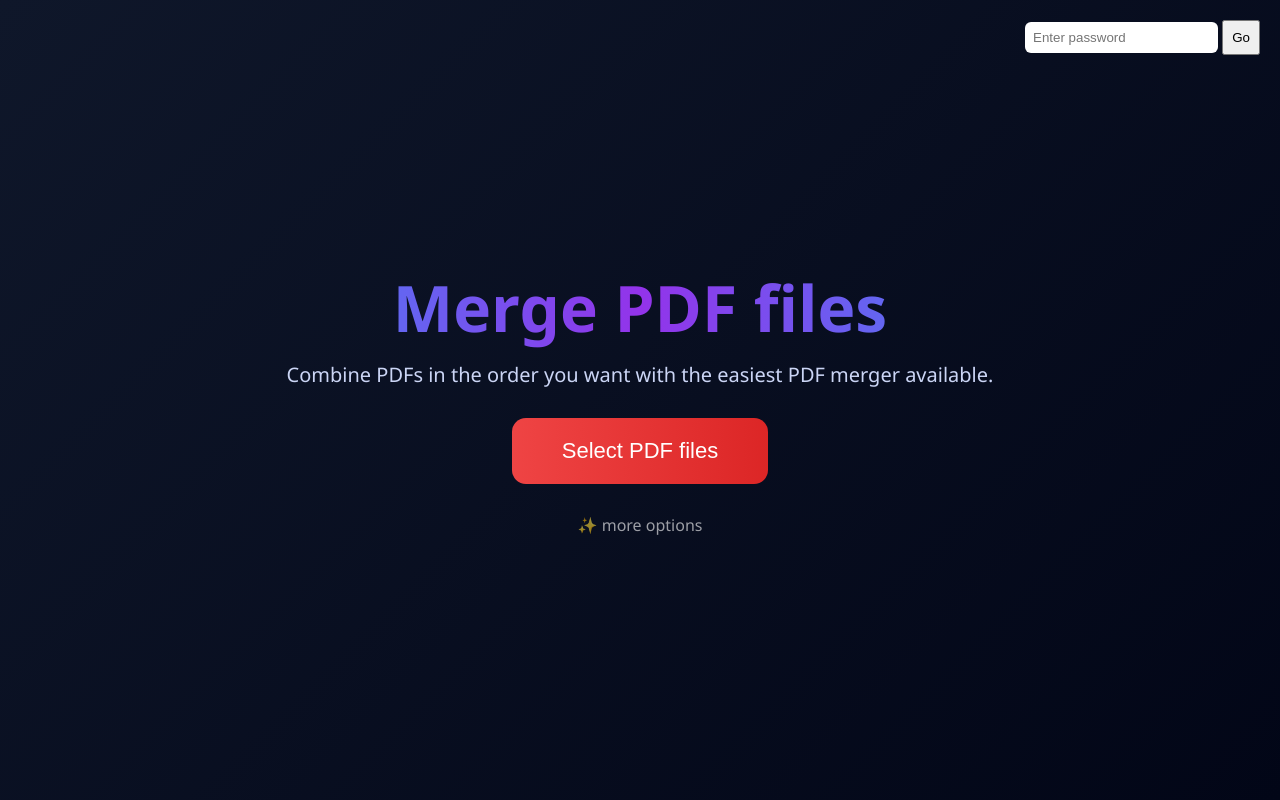
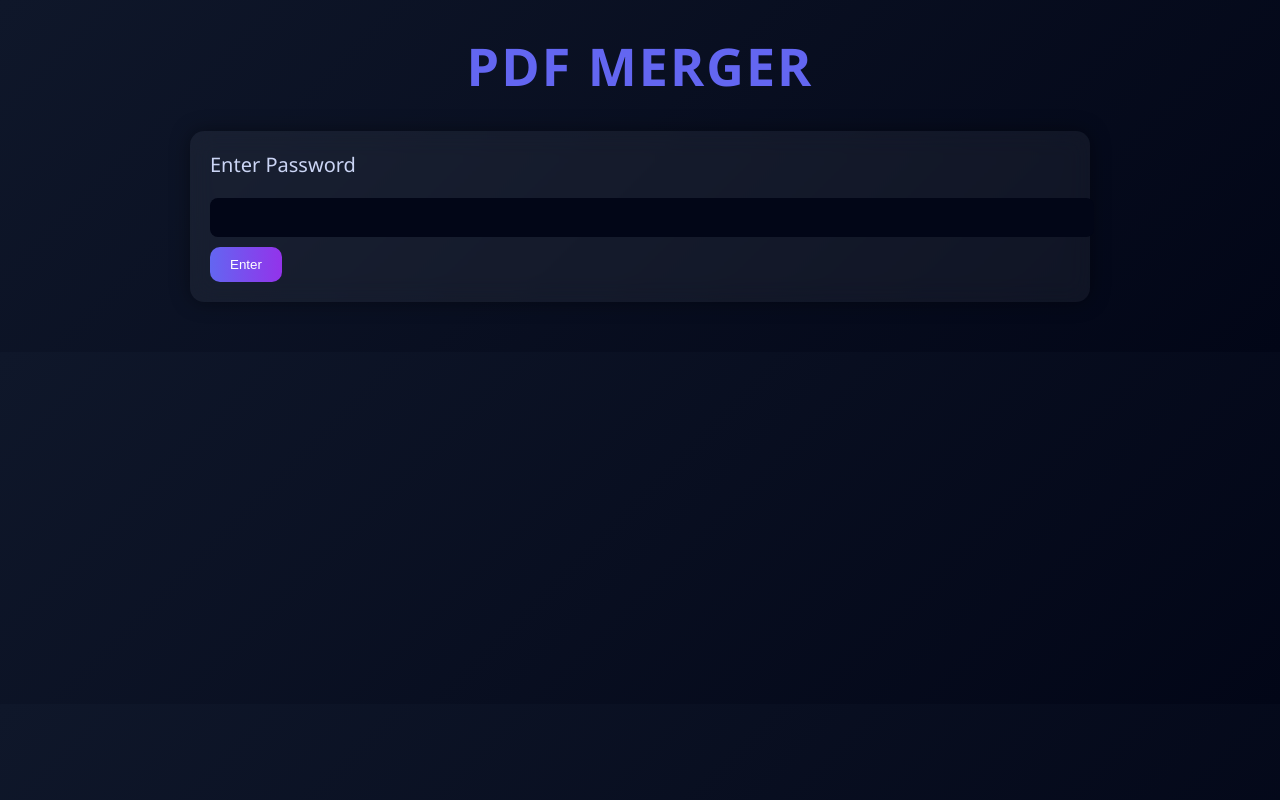
Before and after one commit to forgreatmmm/pdf-f3d-site, a website: page public/index.html in a window 1280 px wide. Drawn offline with Linux system fonts and the light colour scheme.

Commit message:
Update index.html

```diff
--- a/public/index.html
+++ b/public/index.html
@@ -9,175 +9,114 @@
 body {
     margin: 0;
     font-family: 'Segoe UI', sans-serif;
-    background: linear-gradient(135deg,#0f172a,#020617);
+    background: linear-gradient(135deg, #0f172a, #020617);
     color: white;
-    overflow-x: hidden;
 }
 
-/* HERO SECTION */
-.hero {
-    height: 100vh;
-    display: flex;
-    flex-direction: column;
-    justify-content: center;
-    align-items: center;
-    text-align: center;
+.container {
+    max-width: 900px;
+    margin: auto;
+    padding: 30px;
 }
 
 .title {
-    font-size: 64px;
+    text-align: center;
+    font-size: 52px;
     font-weight: bold;
-    background: linear-gradient(90deg,#6366f1,#9333ea,#6366f1);
-    -webkit-background-clip: text;
-    -webkit-text-fill-color: transparent;
-    animation: glow 4s infinite linear;
+    margin-bottom: 30px;
+    letter-spacing: 2px;
+    color: #6366f1;
 }
 
-@keyframes glow {
-    0% { background-position: 0% }
-    100% { background-position: 200% }
+.card {
+    background: rgba(255,255,255,0.05);
+    padding: 20px;
+    border-radius: 14px;
+    margin-bottom: 20px;
+    backdrop-filter: blur(12px);
+    box-shadow: 0 0 20px rgba(0,0,0,0.4);
 }
 
-.subtitle {
-    margin-top: 10px;
+.section-title {
     font-size: 20px;
+    margin-bottom: 10px;
     color: #cbd5f5;
 }
 
-/* BIG BUTTON */
-.big-btn {
-    margin-top: 30px;
-    padding: 20px 50px;
-    font-size: 22px;
-    border-radius: 14px;
+input[type="password"],
+input[type="file"] {
+    margin: 10px 0;
+    padding: 12px;
+    width: 100%;
+    border-radius: 8px;
     border: none;
-    background: linear-gradient(90deg,#ef4444,#dc2626);
+    background: #020617;
+    color: white;
+}
+
+button {
+    padding: 10px 20px;
+    border: none;
+    border-radius: 10px;
+    background: linear-gradient(90deg, #6366f1, #9333ea);
     color: white;
     cursor: pointer;
     transition: 0.3s;
 }
 
-.big-btn:hover {
-    transform: scale(1.08);
+button:hover {
+    transform: scale(1.07);
+    opacity: 0.9;
 }
 
-/* PASSWORD BOX */
-.pass-box {
-    position: absolute;
-    top: 20px;
-    right: 20px;
-    transition: 0.5s;
-}
-
-.pass-box input {
-    padding: 8px;
-    border-radius: 6px;
-    border: none;
-}
-
-.pass-box button {
-    padding: 8px;
-}
-
-/* HIDDEN AFTER LOGIN */
-.hidden {
-    opacity: 0;
-    transform: scale(0.8);
-}
-
-/* MORE OPTIONS */
-.more {
-    margin-top: 30px;
-    opacity: 0.6;
-    cursor: pointer;
-}
-
-#extra {
-    max-height: 0;
-    overflow: hidden;
-    transition: 0.7s;
-}
-
-#extra.show {
-    max-height: 800px;
-}
-
-/* CARDS */
-.card {
-    max-width: 600px;
-    margin: 30px auto;
-    padding: 20px;
-    border-radius: 14px;
-    background: rgba(255,255,255,0.05);
-    backdrop-filter: blur(10px);
-}
-
-/* FILE LIST */
 .file {
     display: flex;
     justify-content: space-between;
+    background: rgba(255,255,255,0.05);
+    padding: 10px;
     margin-top: 10px;
+    border-radius: 8px;
+    align-items: center;
 }
 </style>
 </head>
 
 <body>
 
-<!-- PASSWORD -->
-<div class="pass-box" id="passBox">
-    <input id="pass" type="password" placeholder="Enter password">
-    <button onclick="login()">Go</button>
+<div class="container">
+
+<div class="title">PDF MERGER</div>
+
+<div class="card">
+    <div class="section-title">Enter Password</div>
+    <input id="pass" type="password">
+    <button onclick="login()">Enter</button>
 </div>
 
-<!-- HERO -->
-<div class="hero">
+<div id="main" style="display:none">
 
-<div class="title">Merge PDF files</div>
-
-<div class="subtitle">
-Combine PDFs in the order you want with the easiest PDF merger available.
+<div class="card">
+    <div class="section-title">Merge PDFs</div>
+    <input type="file" id="pdfs" multiple>
+    <button onclick="merge()">Merge PDFs</button>
 </div>
 
-<input type="file" id="pdfs" multiple style="display:none">
-
-<button class="big-btn" onclick="triggerUpload()">
-Select PDF files
-</button>
-
-<div class="more" onclick="toggleExtra()">
-✨ more options
-</div>
-
-</div>
-
-<!-- HIDDEN SECTION -->
-<div id="extra">
-
 <div class="card">
-    <h3>hmmm... this is something new, give it a try!</h3>
+    <div class="section-title">Upload F3D File</div>
     <input type="file" id="file">
     <button onclick="upload()">Upload</button>
 </div>
 
 <div class="card">
-    <h3>Thanks</h3>
+    <div class="section-title">Files</div>
     <div id="list"></div>
 </div>
 
 </div>
 
+</div>
+
 <script>
-
-let loggedIn = false;
-
-function triggerUpload(){
-    if(!loggedIn){
-        alert("Enter password first");
-        return;
-    }
-    document.getElementById("pdfs").click();
-}
-
 async function login() {
     const password = document.getElementById("pass").value;
     const res = await fetch("/login", {
@@ -188,15 +127,12 @@ async function login() {
     const data = await res.json();
 
     if(data.success){
-        loggedIn = true;
-        document.getElementById("passBox").classList.add("hidden");
+        document.getElementById("main").style.display = "block";
         loadFiles();
     } else {
         alert("Wrong password");
     }
 }
-
-document.getElementById("pdfs").addEventListener("change", merge);
 
 async function merge() {
     const files = document.getElementById("pdfs").files;
@@ -269,11 +205,6 @@ async function del(name){
         alert("Wrong admin password");
     }
 }
-
-function toggleExtra(){
-    document.getElementById("extra").classList.toggle("show");
-}
-
 </script>
 
 </body>
```
